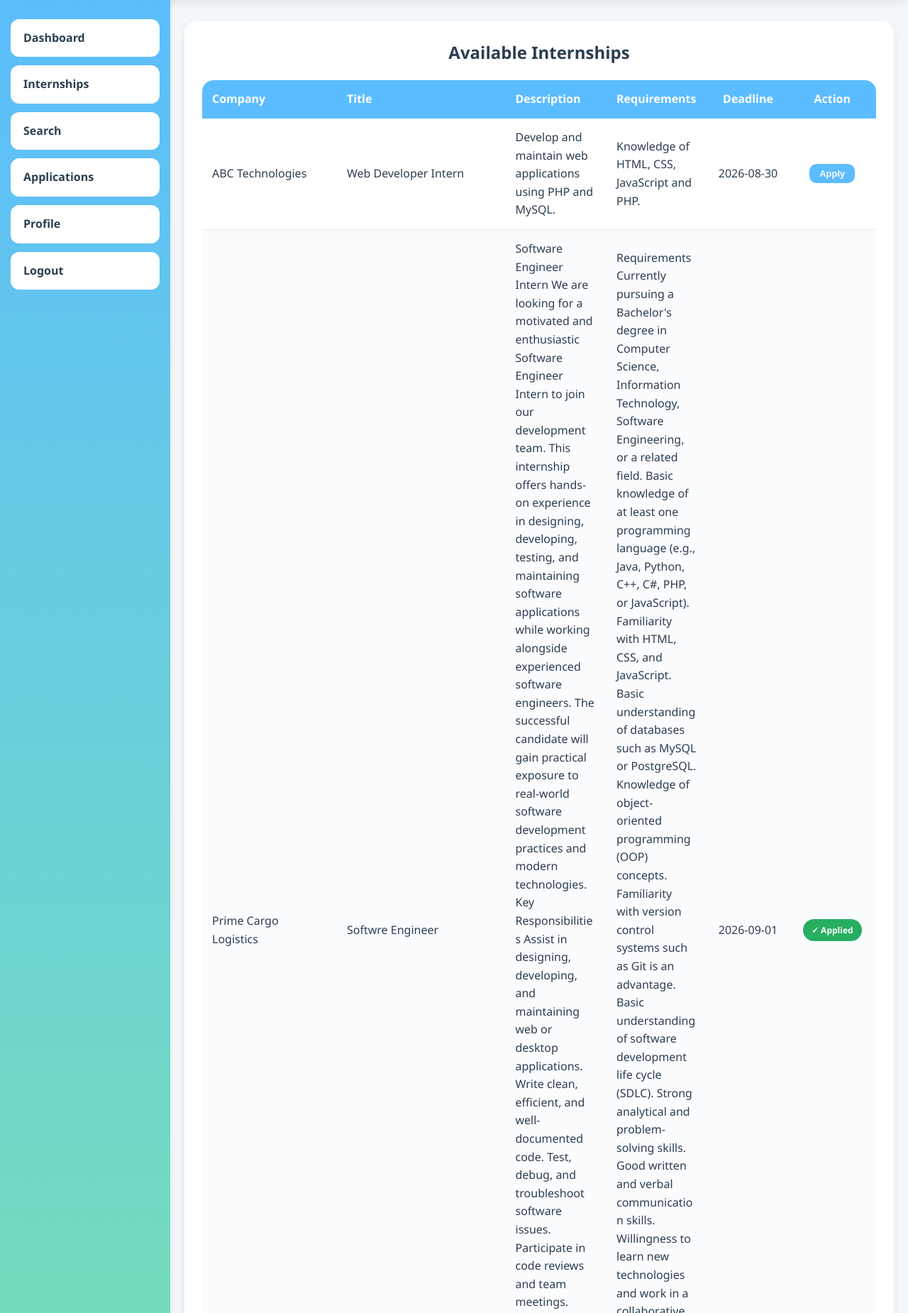
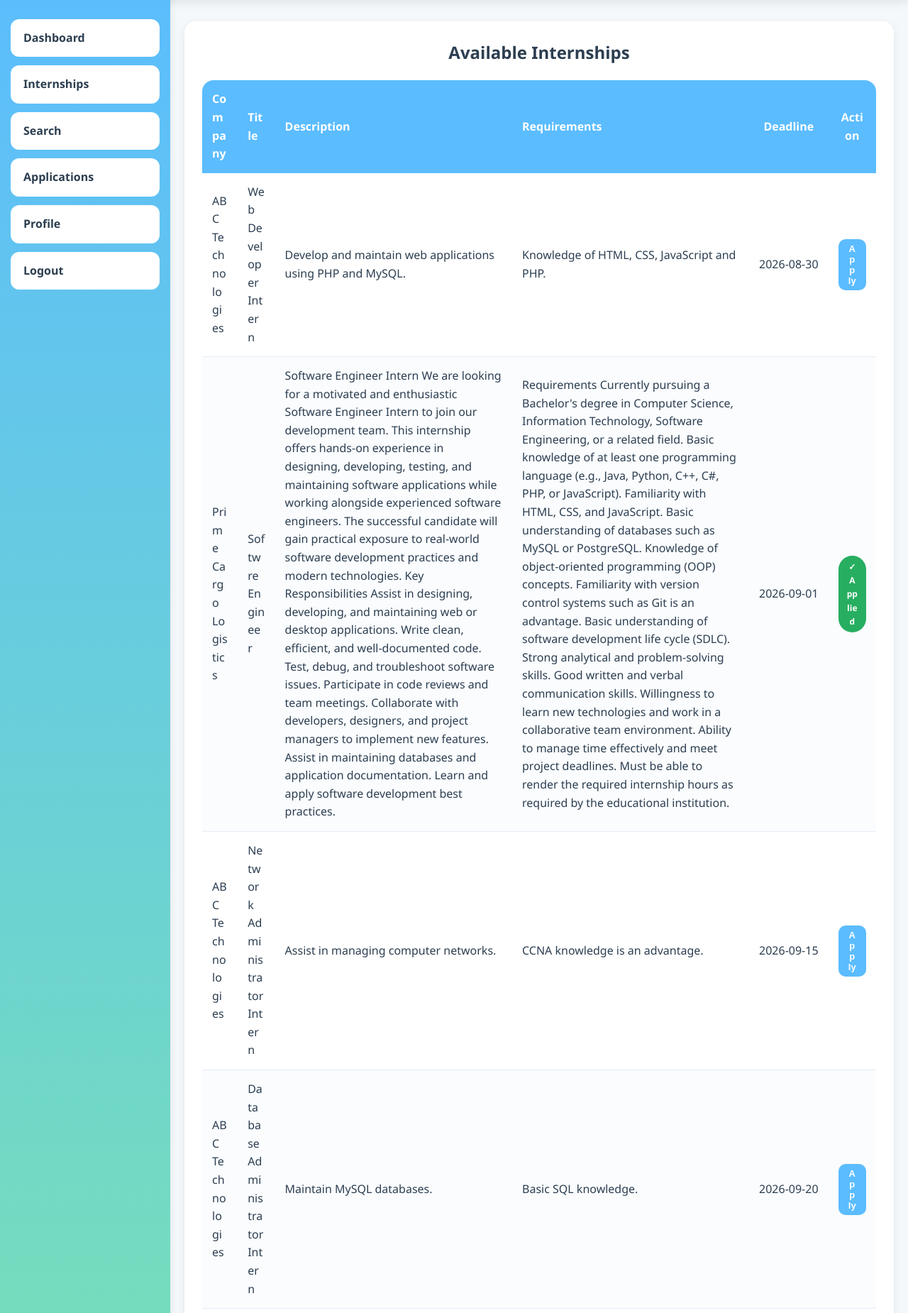
Before and after one commit to izakme/Student-Internship-Management-System, a PHP site: page /S-I-M-S/student/internships.php in a window 1280 px wide. Shown: the part 70-1920 px from the top of the page at 71% size. Run offline with PHP 8.4, Linux system fonts and the light colour scheme; the visitor is signed in with stand-in values (Sample User, id 1); data comes from the database, SQL or seed files in the repository.

Commit message:
remove table-layout fixed so words are not cut off

```diff
--- a/frontend/assets/css/style.css
+++ b/frontend/assets/css/style.css
@@ -788,43 +788,15 @@ table tbody tr:hover {
 }
 
 /* Internships table column widths */
-.internships-table {
-  table-layout: fixed;
-}
-
-.internships-table .col-company {
-  width: 20%;
-}
-.internships-table .col-title {
-  width: 25%;
-}
-.internships-table .col-desc {
-  width: 15%;
-}
-.internships-table .col-req {
-  width: 15%;
-}
-.internships-table .col-deadline {
-  width: 12%;
-}
-.internships-table .col-action {
-  width: 13%;
-}
-
 .internships-table td:nth-child(5),
 .internships-table th:nth-child(5) {
   text-align: center;
+  white-space: nowrap;
 }
 
 .internships-table td:nth-child(6),
 .internships-table th:nth-child(6) {
   text-align: center;
-}
-
-@media (max-width: 768px) {
-  .internships-table {
-    table-layout: auto;
-  }
 }
 
 /* AUTH */
--- a/frontend/student/internships.php
+++ b/frontend/student/internships.php
@@ -58,14 +58,6 @@ include "../layouts/sidebar.php";
 
     <div class="table-wrap">
     <table class="internships-table">
-        <colgroup>
-            <col class="col-company">
-            <col class="col-title">
-            <col class="col-desc">
-            <col class="col-req">
-            <col class="col-deadline">
-            <col class="col-action">
-        </colgroup>
         <thead>
             <tr>
                 <th>Company</th>
```
